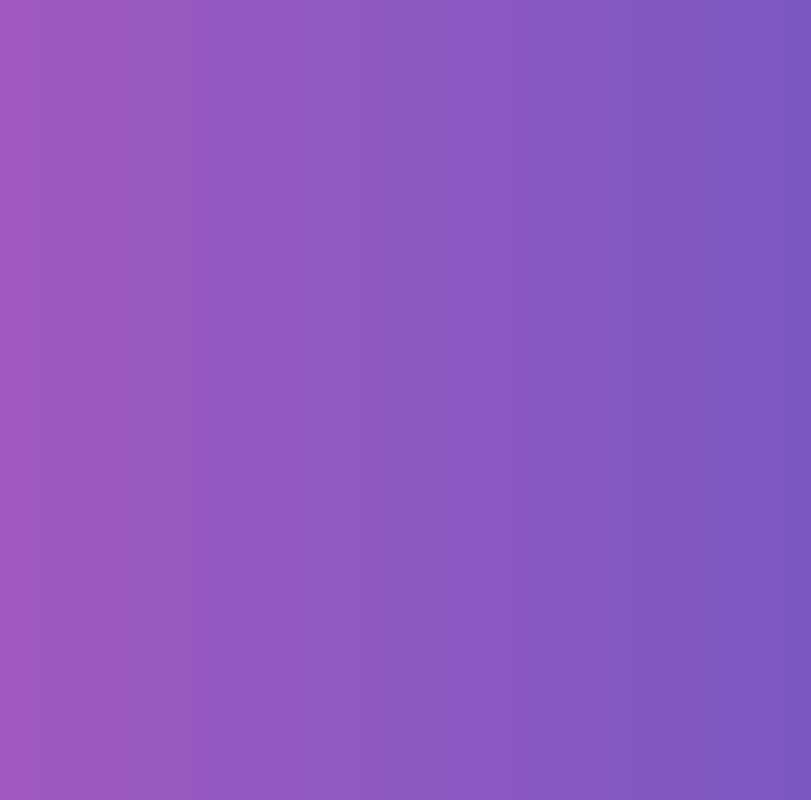
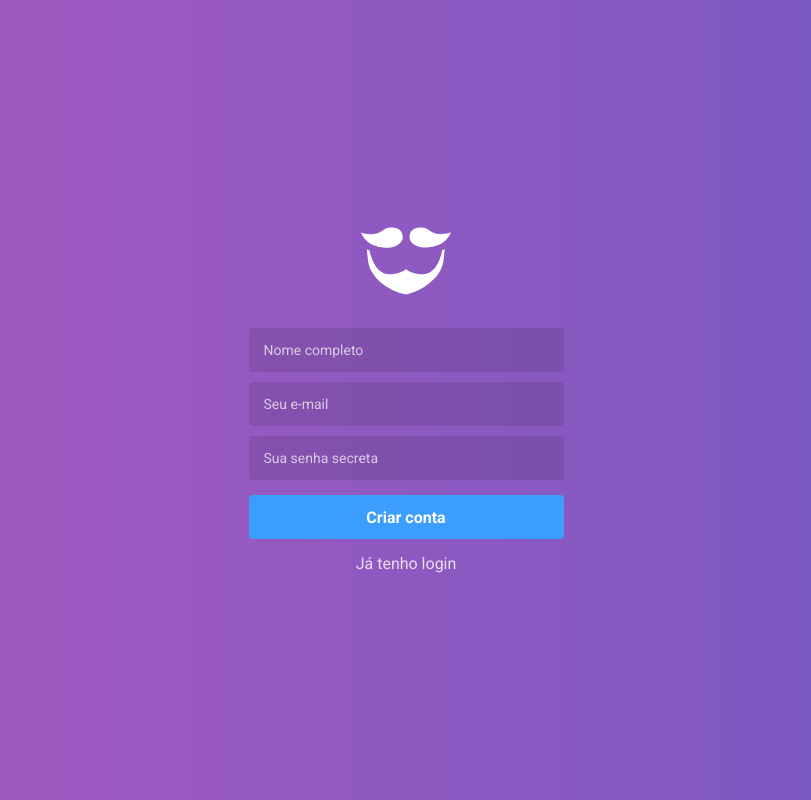
Before and after one commit to rocketseat-education/bootcamp-gostack-09, a React (Create React App) app: page /register in a window 1280 px wide. Shown: the whole page, without its empty margins (234-1045 px from the left). Built offline with nearby package versions, Linux system fonts and the light colour scheme; the HTML template or start-up script is replaced by a standard one.

Commit message:
9 - Estilização da autenticação

```diff
--- a/package.json
+++ b/package.json
@@ -4,6 +4,7 @@
   "private": true,
   "dependencies": {
     "history": "^4.9.0",
+    "polished": "^3.4.1",
     "prop-types": "^15.7.2",
     "react": "^16.8.6",
     "react-dom": "^16.8.6",
--- a/src/pages/SignIn/index.js
+++ b/src/pages/SignIn/index.js
@@ -1,7 +1,20 @@
 import React from 'react';
+import { Link } from 'react-router-dom';
 
-// import { Container } from './styles';
+import logo from '~/assets/logo.svg';
 
 export default function SignIn() {
-  return <h1>Login</h1>;
+  return (
+    <>
+      <img src={logo} alt="GoBarber" />
+
+      <form>
+        <input type="email" placeholder="Seu e-mail" />
+        <input type="password" placeholder="Sua senha secreta" />
+
+        <button type="submit">Acessar</button>
+        <Link to="/register">Criar conta gratuita</Link>
+      </form>
+    </>
+  );
 }
--- a/src/pages/SignUp/index.js
+++ b/src/pages/SignUp/index.js
@@ -1,7 +1,21 @@
 import React from 'react';
+import { Link } from 'react-router-dom';
 
-// import { Container } from './styles';
+import logo from '~/assets/logo.svg';
 
 export default function SignUp() {
-  return <div />;
+  return (
+    <>
+      <img src={logo} alt="GoBarber" />
+
+      <form>
+        <input placeholder="Nome completo" />
+        <input type="email" placeholder="Seu e-mail" />
+        <input type="password" placeholder="Sua senha secreta" />
+
+        <button type="submit">Criar conta</button>
+        <Link to="/">Já tenho login</Link>
+      </form>
+    </>
+  );
 }
--- a/src/pages/_layouts/auth/index.js
+++ b/src/pages/_layouts/auth/index.js
@@ -1,10 +1,14 @@
 import React from 'react';
 import PropTypes from 'prop-types';
 
-import { Wrapper } from './styles';
+import { Wrapper, Content } from './styles';
 
 export default function AuthLayout({ children }) {
-  return <Wrapper>{children}</Wrapper>;
+  return (
+    <Wrapper>
+      <Content>{children}</Content>
+    </Wrapper>
+  );
 }
 
 AuthLayout.propTypes = {
--- a/src/pages/_layouts/auth/styles.js
+++ b/src/pages/_layouts/auth/styles.js
@@ -1,6 +1,63 @@
 import styled from 'styled-components';
+import { darken } from 'polished';
 
 export const Wrapper = styled.div`
   height: 100%;
   background: linear-gradient(-90deg, #7159c1, #ab59c1);
+  display: flex;
+  justify-content: center;
+  align-items: center;
 `;
+
+export const Content = styled.div`
+  width: 100%;
+  max-width: 315px;
+  text-align: center;
+
+  form {
+    display: flex;
+    flex-direction: column;
+    margin-top: 30px;
+
+    input {
+      background: rgba(0, 0, 0, 0.1);
+      border: 0;
+      border-radius: 4px;
+      height: 44px;
+      padding: 0 15px;
+      color: #fff;
+      margin: 0 0 10px;
+
+      &::placeholder {
+        color: rgba(255, 255, 255, 0.7);
+      }
+    }
+
+    button {
+      margin: 5px 0 0;
+      height: 44px;
+      background: #3b9eff;
+      font-weight: bold;
+      color: #fff;
+      border: 0;
+      border-radius: 4px;
+      font-size: 16px;
+      transition: background 0.2s;
+
+      &:hover {
+        background: ${darken(0.03, '#3b9eff')};
+      }
+    }
+
+    a {
+      color: #fff;
+      margin-top: 15px;
+      font-size: 16px;
+      opacity: 0.8;
+
+      &:hover {
+        opacity: 1;
+      }
+    }
+  }
+`;
```
Also changed, not shown: src/assets/logo.svg (added), 1 other file (tests, documents, lock files or other folders).
